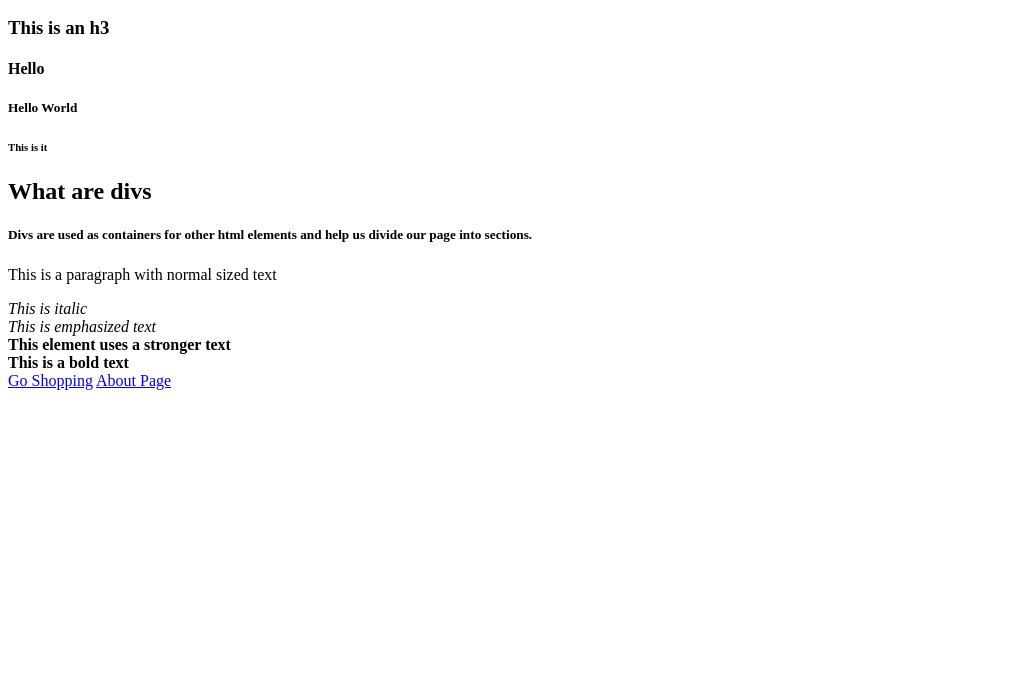
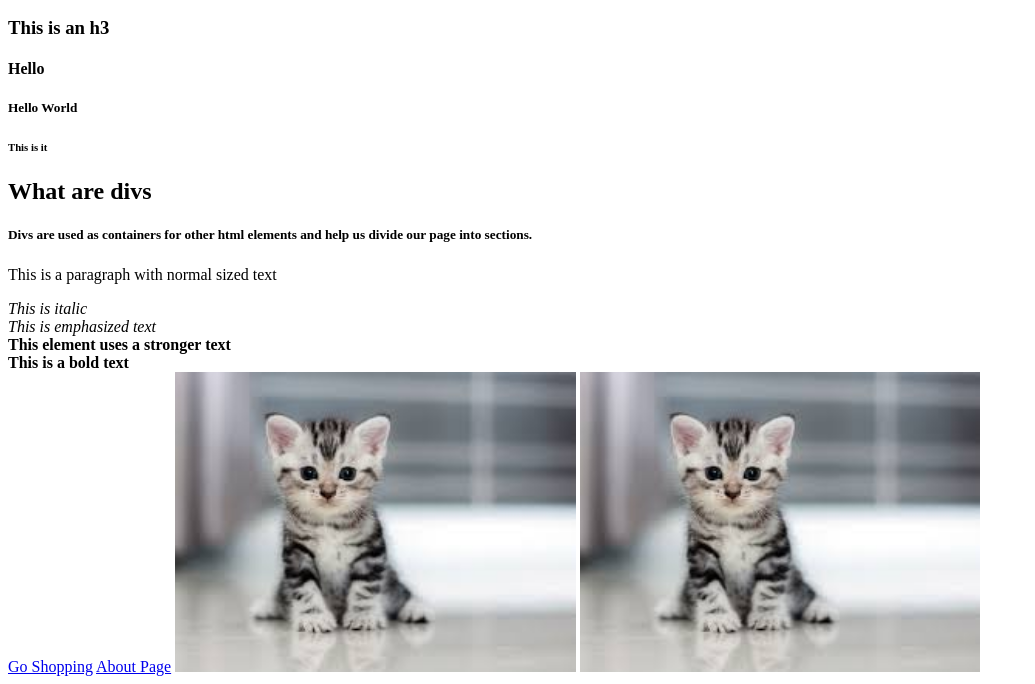
Before and after one commit to harshjot/html5, a plain HTML site: page index.html in a window 1280 px wide. Shown: the part 180-864 px from the top of the page, without its empty margins (0-1035 px from the left). Before the commit the page ends 800 px from the top, so only its background shows below. Drawn offline with Linux system fonts and the light colour scheme.

Commit message:
starting css

```diff
--- a/index.html
+++ b/index.html
@@ -37,6 +37,10 @@
          </section>
          <a href="https://amazon.com">Go Shopping</a>
          <a href="about.html">About Page</a>
+
+         <img src="download.jpeg" alt="kitten" height="300">
+
+         <a href="https://petfinder.com"><img src="download.jpeg" alt="kitten" height="300"></a>
     </div>
 </body>
 </html>
```
Also changed, not shown: style.css (added).
